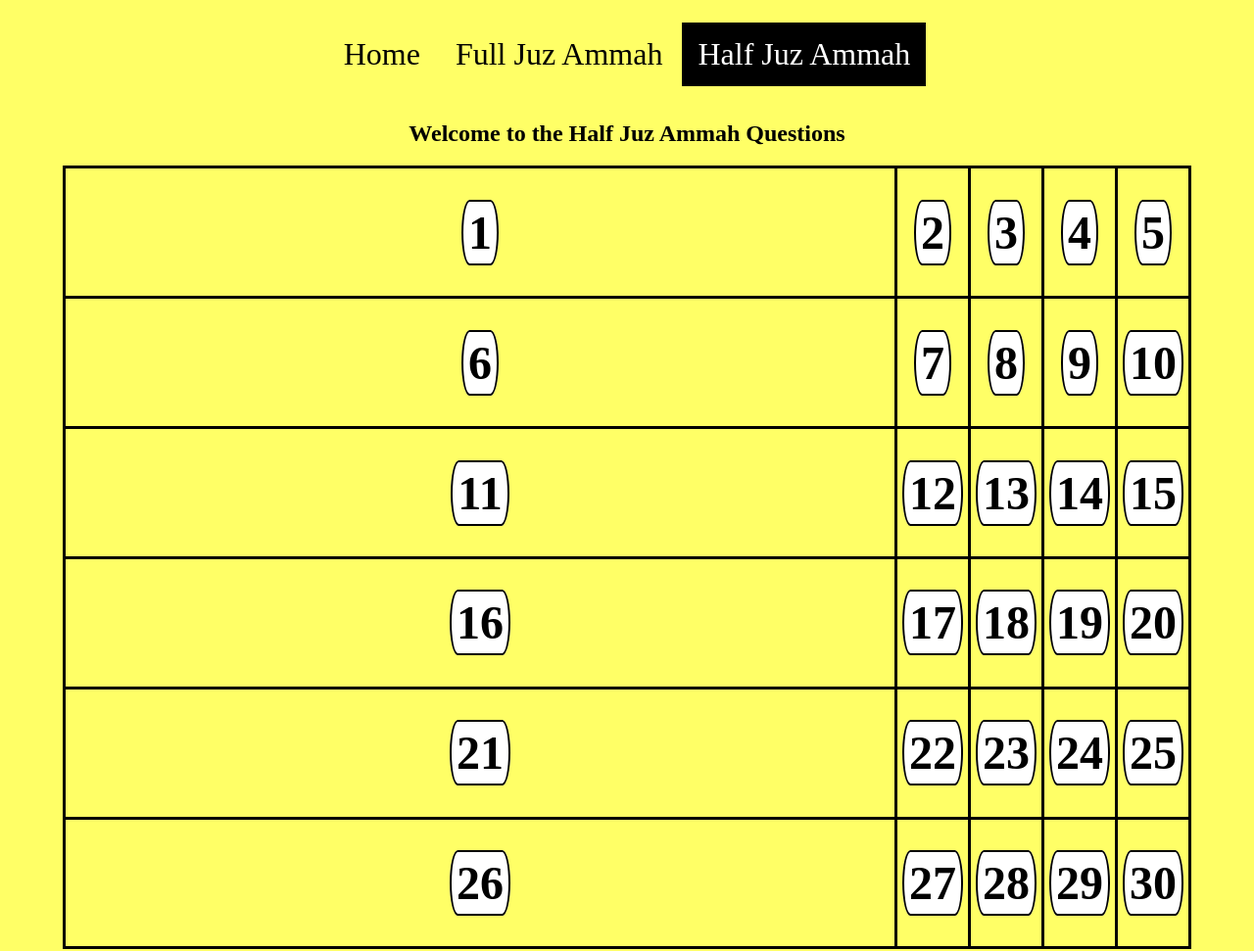
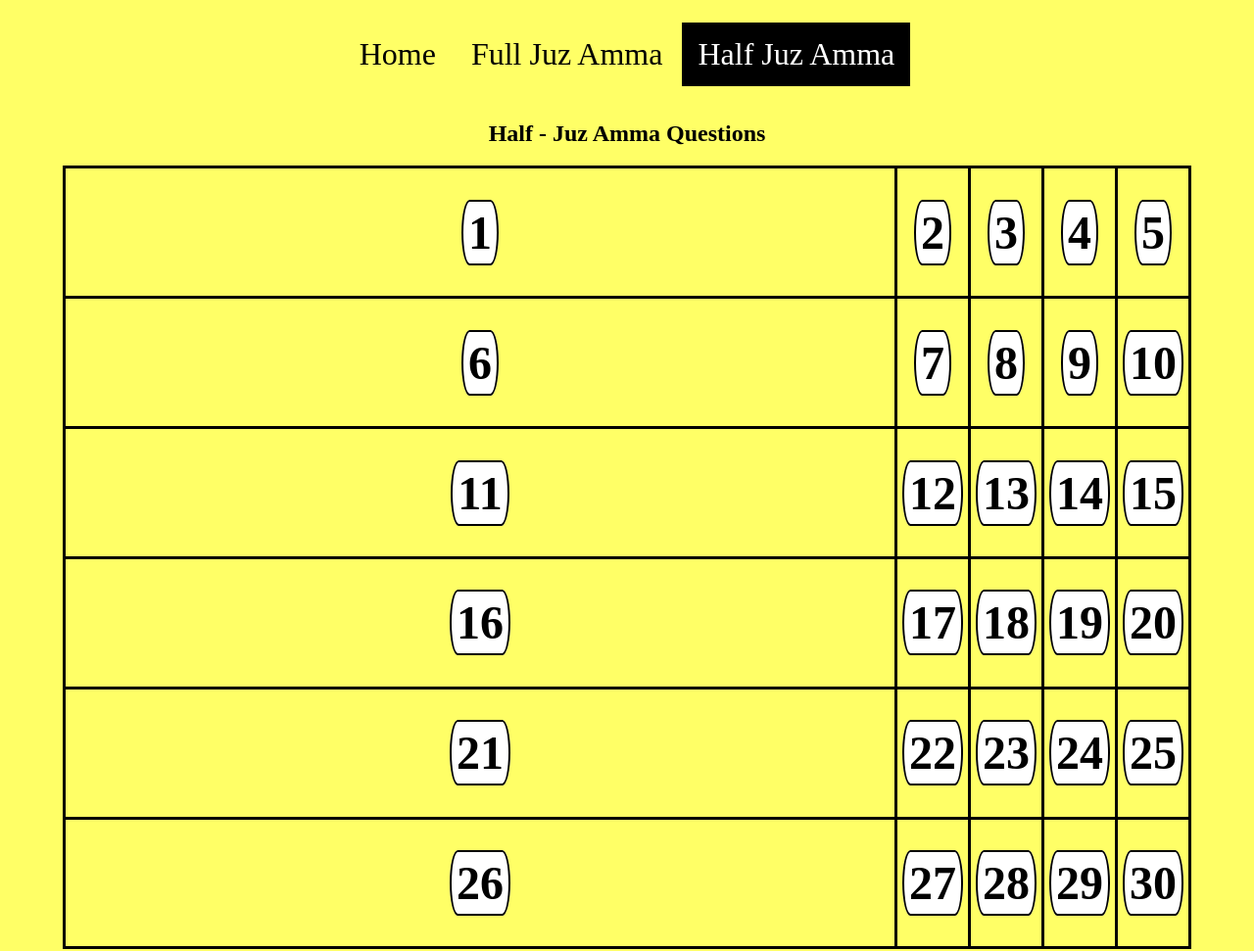
Before and after one commit to ladyrukky/juzammah, a plain HTML site: page hja.html in a window 1280 px wide. Shown: the top 971 px of the page at 98% size. Drawn offline with Linux system fonts and the light colour scheme.

Commit message:
Amma
Corrected spelling of Amma

```diff
--- a/hja.html
+++ b/hja.html
@@ -1,21 +1,21 @@
 <html>
 
-<title> Juz Ammah Competition | Half Juz </title>
+<title> Juz Amma Competition | Half Juz </title>
 
 <header>
   <link rel="stylesheet" href="site.css">
 
   <ul class="navcontainer">
     <li><a href="index.html">Home</a></li>
-    <li><a href="fja.html">Full Juz Ammah</a></li>
-    <li><a class="active" href="hja.html">Half Juz Ammah</a></li>
+    <li><a href="fja.html">Full Juz Amma</a></li>
+    <li><a class="active" href="hja.html">Half Juz Amma</a></li>
   </ul>
 
 </header>
 
 <body class="hjabodycontainer">
 
-  <h2 class="welcome"> Welcome to the Half Juz Ammah Questions </h2>
+  <h2 class="welcome"> Half - Juz Amma Questions </h2>
 
   <table>
     <tr>
```
